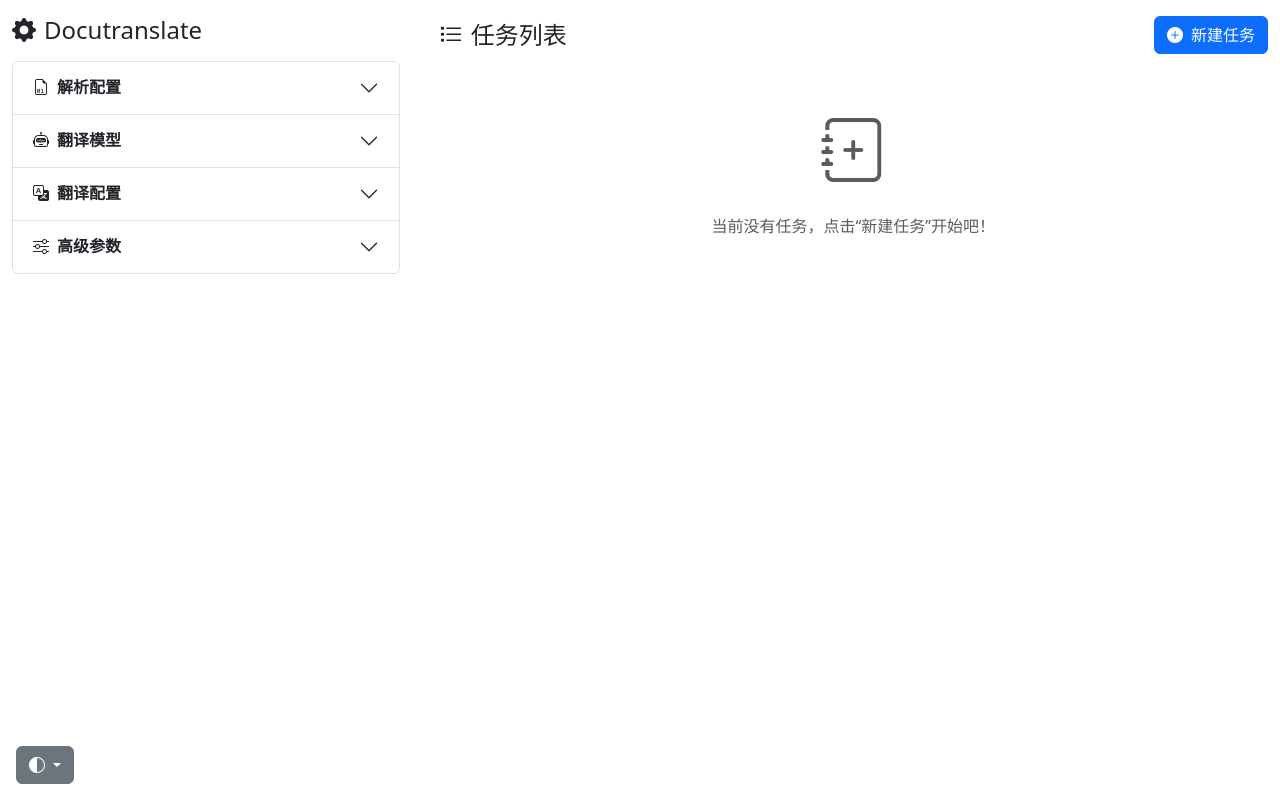
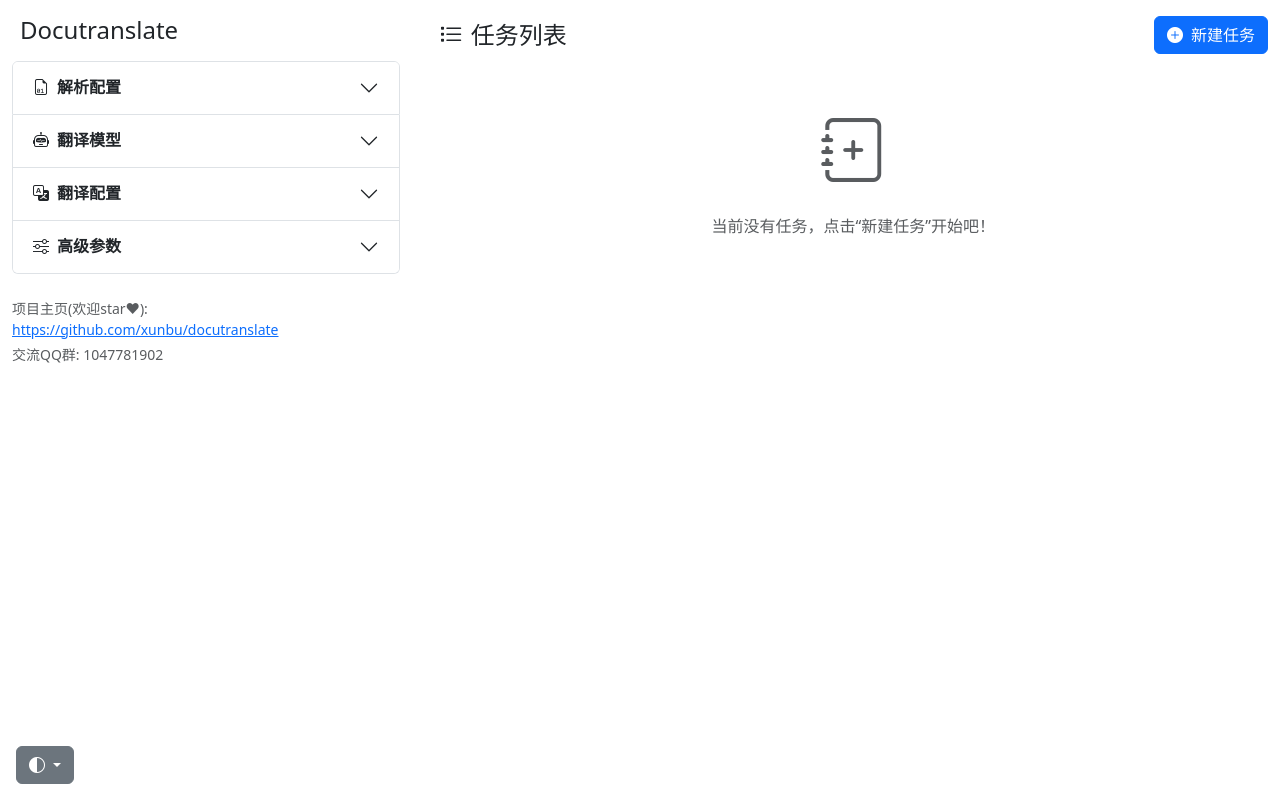
Before and after one commit to zamp21/collabtrans, a plain HTML site: page docutranslate/static/index.html in a window 1280 px wide. Drawn offline with Linux system fonts and the light colour scheme; no server answers.

Commit message:
添加项目信息

```diff
--- a/docutranslate/static/index.html
+++ b/docutranslate/static/index.html
@@ -125,8 +125,8 @@
             <div class="col-lg-4">
                 <div class="settings-panel">
                     <div class="d-flex justify-content-between align-items-center mb-3">
-                        <h4 class="mb-0"><i class="bi bi-gear-fill me-2"></i>Docutranslate</h4>
-                        <span id="versionDisplay" class="text-muted small"></span>
+                        <h4 class="mb-0"><i class="bi me-2"></i>Docutranslate</h4>
+                        <span id="versionDisplay" class="badge bg-success"></span>
                     </div>
 
                     <form id="translateForm">
@@ -277,6 +277,18 @@
                             </div>
                         </div>
                     </form>
+
+                    <!-- 项目信息 -->
+                    <div class="mt-4 text-left text-muted small">
+                        <p class="mb-1">
+                            项目主页(欢迎star❤): <br/>
+                            <a href="https://github.com/xunbu/docutranslate" target="_blank" rel="noopener noreferrer">https://github.com/xunbu/docutranslate</a>
+                        </p>
+                        <p class="mb-0">
+                            交流QQ群: 1047781902
+                        </p>
+                    </div>
+
                 </div>
             </div>
 
```
